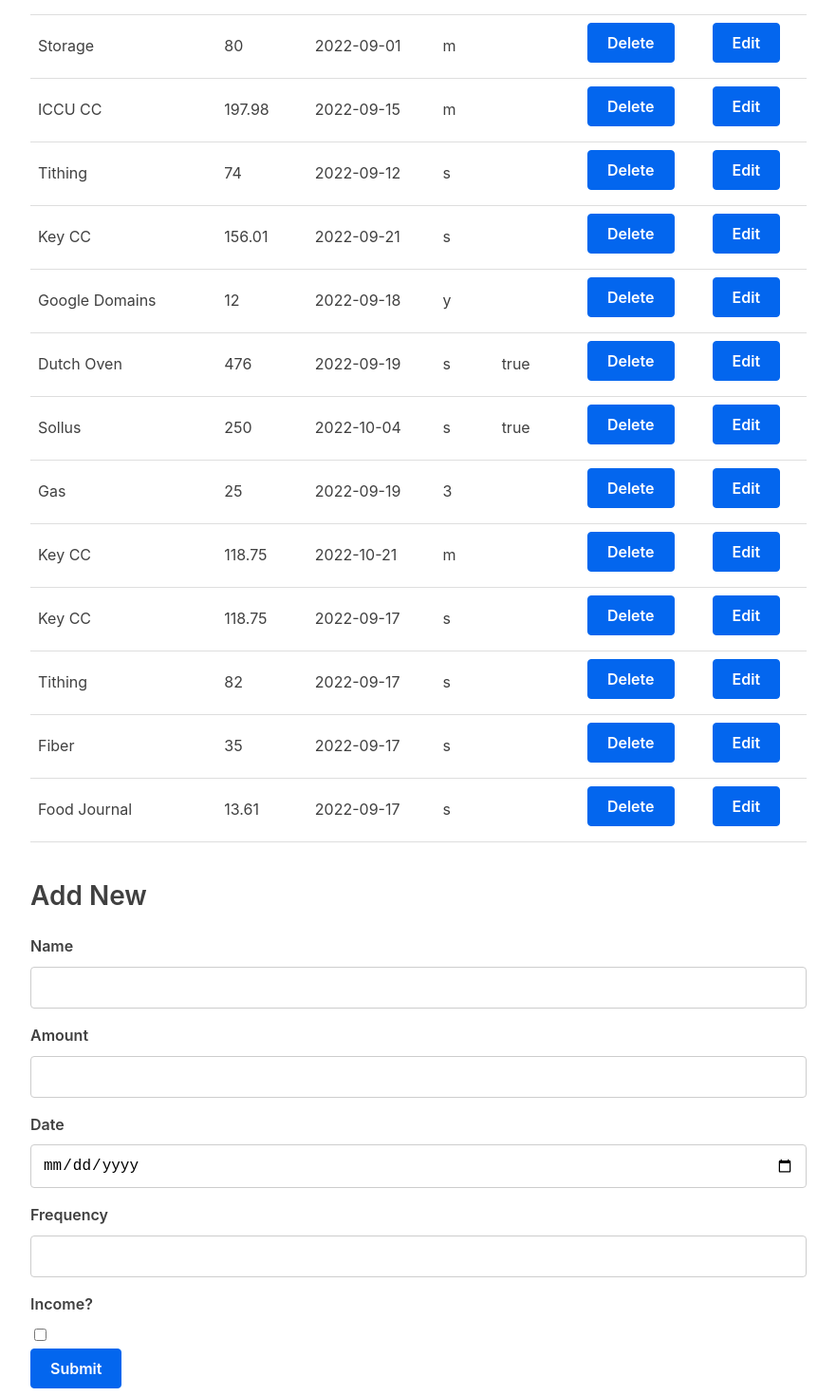
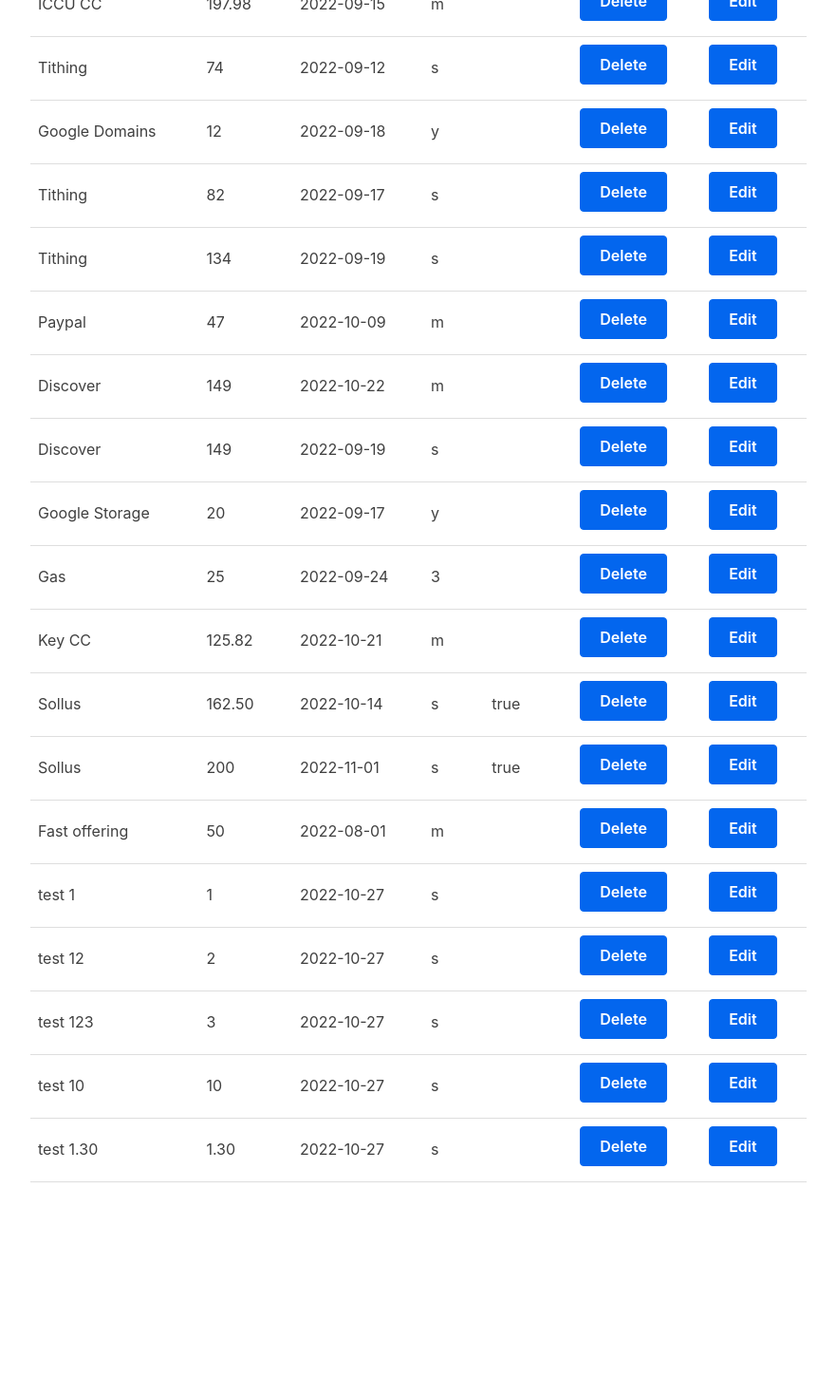
Before and after one commit to math-yew/bills, a React (Create React App) app: page /bills in a window 1280 px wide. Shown: the part 1147-2617 px from the top of the page at 95% size, without its empty margins (24-905 px from the left). After the commit the page ends 2416 px from the top, so only its background shows below. Built offline with nearby package versions, Linux system fonts and the light colour scheme.

Commit message:
editable records

```diff
--- a/src/Bills.js
+++ b/src/Bills.js
@@ -1,4 +1,4 @@
-import React, { Component } from 'react';
+import React, { Component, useState } from 'react';
 import Table from './Table';
 import Form from './Form';
 import Service from './service.js';
@@ -6,11 +6,18 @@
 import PurchaseForm from './PurchaseForm.js';
 
 class Bills extends Component {
-    state = {};
+    state = {
+      show:"none",
+      showEdit:false,
+      editRecord: null
+    };
+
+    // const [showEdit, setShowEdit] = useState(false);
 
     componentWillMount(){
       let budget = Service.getBudget();
-      this.setState({...budget})
+      this.setState({...budget});
+      this.setState({editRecord:{name:null}});
     }
 
     saveBudget(){
@@ -28,12 +35,24 @@
 
     removeBill = index => {
         const { bills } = this.state;
-
         this.setState({
             bills: bills.filter((character, i) => {
                 return i !== index;
             })
         },this.saveBudget);
+    }
+
+    openAdd = () => {
+      this.setState({showEdit:false});
+      this.showModal();
+    }
+
+    openEdit = index => {
+      let record = this.state.bills[index];
+      record.index = index;
+      this.setState({editRecord:record});
+      this.setState({showEdit:true});
+      this.showModal();
     }
 
     changeBill = index => {
@@ -55,19 +74,37 @@
     }
 
     handleSubmit = bill => {
+      if(this.state.showEdit){
+        console.log(this.state.showEdit + "start" + this.showEdit);
+        let billsCopy = this.state.bills;
+        let index = this.state.editRecord.index;
+        billsCopy.splice(index,1,bill);
+        this.setState({bills: billsCopy},this.saveBudget);
+        console.log("end" +this.showEdit);
+      } else {
         this.setState({bills: [...this.state.bills, bill]},this.saveBudget);
+      }
     }
 
     purchaseSubmit = bill => {
         this.setState({purchases: [...this.state.purchases, bill]},this.saveBudget);
     }
 
+    showModal = () => {
+      let showState = (this.state.show == "none") ? "block" : "none";
+      this.setState({show: showState});
+      this.setState({showState: true});
+    }
+
     render() {
-        const { bills, mileStoneAmount, mileStoneDate, purchases, editBill } = this.state;
+        const { bills, mileStoneAmount, mileStoneDate, purchases, editBill, show, showEdit, editRecord } = this.state;
         return (
             <div className="container">
               <div className="mainColumn">
                   <h1>Bills and Expenses</h1>
+                  <h1>show: {show.toString()}</h1>
+                  <h1>{JSON.stringify(this.showEdit)} showEdit: {showEdit.toString()}</h1>
+
                   <label htmlFor="mileStoneAmount">Latest Amount: </label>
                   <input
                       type="text"
@@ -83,15 +120,15 @@
                       value={mileStoneDate}
                       onChange={this.updateReserve} />
                   <button onClick={() => this.saveBudget()}>Update </button>
+                  <br/>
+                  <button className="showModalButton" onClick={() => this.openAdd()}>+</button>
                   <p>Here's the list of bill and expenses for the budget.</p>
                   <Table
                       bills={bills}
                       removeBill={this.removeBill}
-                      changeBill={this.changeBill}
+                      openEdit={this.openEdit}
                   />
-
-                  <h3>Add New</h3>
-                  <Form editBill={editBill} handleSubmit={this.handleSubmit} />
+                  <Form show={show} showEdit={showEdit} editBill={editBill} editRecord={editRecord} showModal={this.showModal} handleSubmit={this.handleSubmit} />
               </div>
               <div className="purchaseColumn">
                 <Purchases
--- a/src/Form.js
+++ b/src/Form.js
@@ -12,13 +12,19 @@
             income: '',
             disable: false
         };
+        this.state = this.initialState;
+    }
 
-        this.state = this.initialState;
+    componentDidUpdate(prevProps) {
+      if(!this.props.showEdit && (this.props.showEdit !== prevProps.showEdit)){
+        this.setState({...this.initialState});
+      } else if (this.props.editRecord.name !== prevProps.editRecord.name) {
+          this.setState({...this.props.editRecord});
+        }
     }
 
     handleChange = event => {
         const { name, value } = event.target;
-
         this.setState({
             [name] : value
         });
@@ -28,6 +34,7 @@
         event.preventDefault();
         this.props.handleSubmit(this.state);
         this.setState(this.initialState);
+        this.props.showModal();
     }
 
     render() {
@@ -38,36 +45,39 @@
         }
 
         return (
+          <div className="modalSpace" style={{display:this.props.show}}>
+            <h1 className="modalExist" onClick={() => this.props.showModal()}>X</h1>
+            <h3>Add New</h3>
             <form onSubmit={this.onFormSubmit}>
-                <label for="name">Name</label>
+                <label htmlFor="name">Name</label>
                 <input
                     type="text"
                     name="name"
                     id="name"
                     value={name}
                     onChange={this.handleChange} />
-                <label for="amount">Amount</label>
+                <label htmlFor="amount">Amount</label>
                 <input
                     type="text"
                     name="amount"
                     id="amount"
                     value={amount}
                     onChange={this.handleChange} />
-                <label for="amount">Date</label>
+                <label htmlFor="amount">Date</label>
                 <input
                     type="date"
                     name="date"
                     id="date"
                     value={date}
                     onChange={this.handleChange} />
-                <label for="amount">Frequency</label>
+                <label htmlFor="amount">Frequency</label>
                 <input
                     type="text"
                     name="freq"
                     id="freq"
                     value={freq}
                     onChange={this.handleChange} />
-                <label for="amount">Income?</label>
+                <label htmlFor="amount">Income?</label>
                 <input
                     type="checkbox"
                     name="income"
@@ -76,9 +86,10 @@
                     onChange={this.handleChange} />
                 <br />
                 <button type="submit">
-                    Submit
+                    {this.props.showEdit ? "Update" : "Submit"}
                 </button>
             </form>
+          </div>
         );
     }
 }
--- a/src/PurchaseForm.js
+++ b/src/PurchaseForm.js
@@ -31,14 +31,14 @@
 
         return (
             <form onSubmit={this.onFormSubmit}>
-                <label for="name">Name</label>
+                <label htmlFor="name">Name</label>
                 <input
                     type="text"
                     name="name"
                     id="name"
                     value={name}
                     onChange={this.handleChange} />
-                <label for="amount">Amount</label>
+                <label htmlFor="amount">Amount</label>
                 <input
                     type="text"
                     name="amount"
--- a/src/Table.js
+++ b/src/Table.js
@@ -9,8 +9,8 @@
                 <th>Date</th>
                 <th>Freq</th>
                 <th>Income</th>
-                <th>Remove</th>
-                <th>Edit</th>
+                <th></th>
+                <th></th>
             </tr>
         </thead>
     );
@@ -26,7 +26,7 @@
                 <td>{row.freq}</td>
                 <td>{row.income}</td>
                 <td><button onClick={() => props.removeBill(index)}>Delete</button></td>
-                <td><button onClick={() => props.changeBill(index)}>Edit</button></td>
+                <td><button onClick={() => props.openEdit(index)}>Edit</button></td>
             </tr>
         );
     });
@@ -35,11 +35,11 @@
 }
 
 const Table = (props) => {
-    const { removeBill, bills, changeBill} = props;
+    const { removeBill, bills, openEdit} = props;
         return (
             <table>
                 <TableHeader />
-                <TableBody bills={bills} removeBill={removeBill} changeBill={changeBill} />
+                <TableBody bills={bills} removeBill={removeBill} openEdit={openEdit} />
             </table>
         );
 }
--- a/src/budget.js
+++ b/src/budget.js
@@ -1,10 +1,17 @@
-const budget ={"mileStoneDate":"2022-09-17",
-"mileStoneAmount":"435.17",
+const budget ={"structure":["structure",
+"mileStoneDate",
+"mileStoneAmount",
+"bills",
+"purchasesDate",
+"purchases"],
+"mileStoneDate":"2022-10-18",
+"mileStoneAmount":"546.35",
 "bills":[{"name":"Car registration",
 "date":"2022-05-01",
 "freq":"y",
 "amount":10.5,
-"income":false},
+"income":false,
+"index":0},
 {"name":"Fast offering",
 "amount":"50",
 "date":"2022-08-01",
@@ -20,29 +27,9 @@
 "date":"2022-08-01",
 "freq":"30",
 "income":""},
-{"name":"Phone 1 (Payment)",
-"amount":"32.73",
-"date":"2022-07-25",
-"freq":"m",
-"income":"true"},
-{"name":"Phone 2 (Payment)",
-"amount":"32.73",
-"date":"2022-08-01",
-"freq":"m",
-"income":"true"},
 {"name":"Geico",
 "amount":"65.97",
 "date":"2022-08-15",
-"freq":"m",
-"income":""},
-{"name":"PayPal",
-"amount":"87.00",
-"date":"2022-08-09",
-"freq":"m",
-"income":""},
-{"name":"Discover CC",
-"amount":"148",
-"date":"2022-08-22",
 "freq":"m",
 "income":""},
 {"name":"NBT Bank",
@@ -68,46 +55,10 @@
 "freq":"s",
 "income":"",
 "disable":false},
-{"name":"Key CC",
-"amount":"156.01",
-"date":"2022-09-21",
-"freq":"s",
-"income":"",
-"disable":false},
 {"name":"Google Domains",
 "amount":"12",
 "date":"2022-09-18",
 "freq":"y",
-"income":"",
-"disable":false},
-{"name":"Dutch Oven",
-"amount":"476",
-"date":"2022-09-19",
-"freq":"s",
-"income":"true",
-"disable":false},
-{"name":"Sollus",
-"amount":"250",
-"date":"2022-10-04",
-"freq":"s",
-"income":"true",
-"disable":false},
-{"name":"Gas",
-"amount":"25",
-"date":"2022-09-19",
-"freq":"3",
-"income":"",
-"disable":false},
-{"name":"Key CC",
-"amount":"118.75",
-"date":"2022-10-21",
-"freq":"m",
-"income":"",
-"disable":false},
-{"name":"Key CC",
-"amount":"118.75",
-"date":"2022-09-17",
-"freq":"s",
 "income":"",
 "disable":false},
 {"name":"Tithing",
@@ -116,26 +67,103 @@
 "freq":"s",
 "income":"",
 "disable":false},
-{"name":"Fiber",
-"amount":"35",
-"date":"2022-09-17",
+{"name":"Tithing",
+"amount":"134",
+"date":"2022-09-19",
 "freq":"s",
 "income":"",
 "disable":false},
-{"name":"Food Journal",
-"amount":"13.61",
-"date":"2022-09-17",
+{"name":"Paypal",
+"amount":"47",
+"date":"2022-10-09",
+"freq":"m",
+"income":"",
+"disable":false},
+{"name":"Discover",
+"amount":"149",
+"date":"2022-10-22",
+"freq":"m",
+"income":"",
+"disable":false},
+{"name":"Discover",
+"amount":"149",
+"date":"2022-09-19",
 "freq":"s",
 "income":"",
-"disable":false}],
+"disable":false},
+{"name":"Google Storage",
+"amount":"20",
+"date":"2022-09-17",
+"freq":"y",
+"income":"",
+"disable":false},
+{"name":"Gas",
+"amount":"25",
+"date":"2022-09-24",
+"freq":"3",
+"income":"",
+"disable":false},
+{"name":"Key CC",
+"amount":"125.82",
+"date":"2022-10-21",
+"freq":"m",
+"income":"",
+"disable":false},
+{"name":"Sollus",
+"amount":"162.50",
+"date":"2022-10-14",
+"freq":"s",
+"income":"true",
+"disable":false},
+{"name":"Sollus",
+"amount":"200",
+"date":"2022-11-01",
+"freq":"s",
+"income":"true",
+"disable":false},
+{"name":"Fast offering",
+"amount":"50",
+"date":"2022-08-01",
+"freq":"m",
+"income":"",
+"disable":false},
+{"name":"test 1",
+"amount":"1",
+"date":"2022-10-27",
+"freq":"s",
+"income":"",
+"disable":false,
+"index":21},
+{"name":"test 12",
+"amount":"2",
+"date":"2022-10-27",
+"freq":"s",
+"income":"",
+"disable":false,
+"index":22},
+{"name":"test 123",
+"amount":"3",
+"date":"2022-10-27",
+"freq":"s",
+"income":"",
+"disable":false,
+"index":23},
+{"name":"test 10",
+"amount":"10",
+"date":"2022-10-27",
+"freq":"s",
+"income":"",
+"disable":false,
+"index":21},
+{"name":"test 1.30",
+"amount":"1.30",
+"date":"2022-10-27",
+"freq":"s",
+"income":"",
+"disable":false,
+"index":25}],
 "purchasesDate":"2022-08-29",
-"purchases":[{"name":"Adaptable",
-"amount":"32.65"},
-{"name":"Amitox",
-"amount":"34.75"},
-{"name":"Fast Track",
-"amount":"31.45"},
-{"name":"Renew",
-"amount":"35"}]}
+"purchases":[{"name":"test",
+"amount":"2"}]}
 
 export default budget;
```
Also changed, not shown: src/index.css (+25 -1 lines), src/service.js (+8 -2 lines), 1 other file (tests, documents, lock files or other folders).
